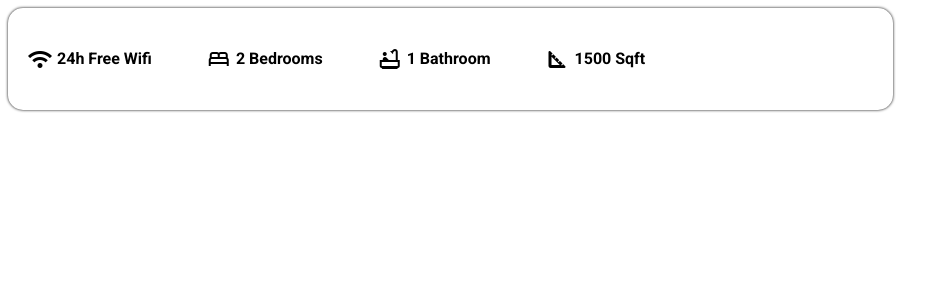
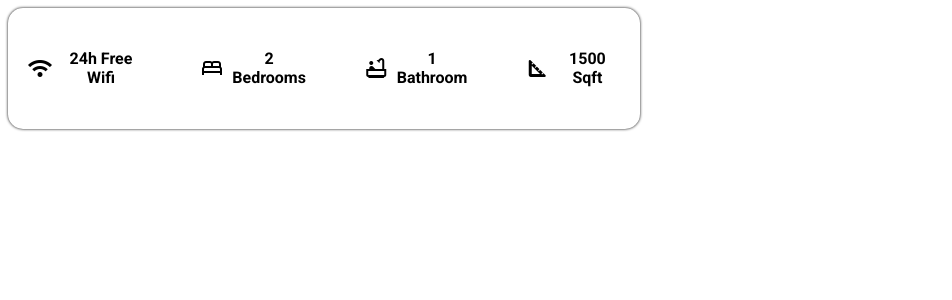
Before and after one commit to nebalane/nebalane.github.io, a PHP site: page /activity/index.html in a window 1280 px wide. Shown: the top 300 px of the page, without its empty margins (0-952 px from the left). Run offline with PHP 8.4, Linux system fonts and the light colour scheme.

Commit message:
Update style.css

```diff
--- a/week5/activity/style.css
+++ b/week5/activity/style.css
@@ -5,12 +5,13 @@ body{
 }
 
 .card-wrapper{
-    width: 70%;
+    width: 50%;
     border-radius: 15px;
     box-shadow: 0 0 3px;
     display:flex;
     align-items:center ;
     gap: 15px;
+    justify-content: center;
 }
 
 .wifi{
```
